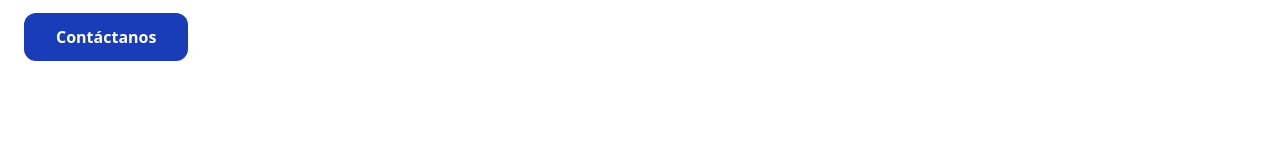
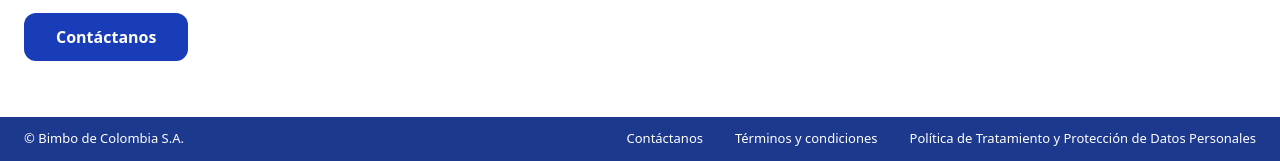
Before and after one commit to NarethWebDev/proyecto-utilizando-Tailwind-CSS-v4, a plain HTML site: page Bimbo/index.html in a window 1280 px wide. Shown: the part 1726-1887 px from the top of the page. Before the commit the page ends 1843 px from the top, so only its background shows below. Drawn offline with nearby package versions, Linux system fonts and the light colour scheme.

Commit message:
Agregué un footer sencillo similar al de la página de Bimbo alineado y tipografia ajustada

```diff
--- a/Bimbo/index.html
+++ b/Bimbo/index.html
@@ -419,6 +419,31 @@
   </a>
 </section>
 
+<footer class="bg-blue-900 text-white">
+  <div
+    class="max-w-7xl mx-auto px-6 py-3
+           flex items-center justify-between
+           text-[13px]"
+  >
+    <p>
+      © Bimbo de Colombia S.A.
+    </p>
+
+    <div class="flex gap-8">
+      <a href="#" class="hover:underline">
+        Contáctanos
+      </a>
+      <a href="#" class="hover:underline">
+        Términos y condiciones
+      </a>
+      <a href="#" class="hover:underline">
+        Política de Tratamiento y Protección de Datos Personales
+      </a>
+    </div>
+
+  </div>
+</footer>
+
 
 
 
```
